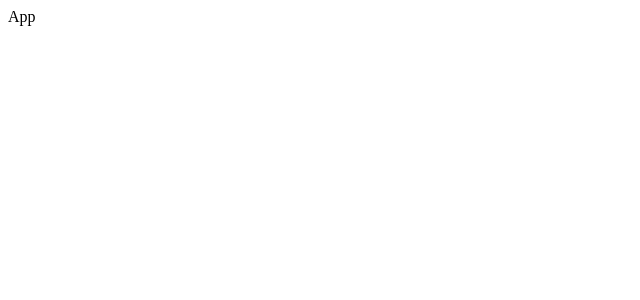
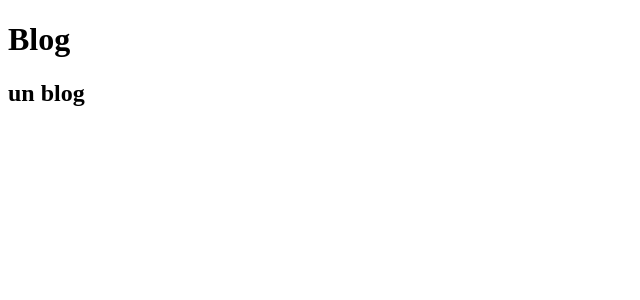
Before and after one commit to pitrouille/Projet-blog, a React (Create React App) app: page /test in a window 1280 px wide. Shown: the top 300 px of the page, without its empty margins (0-640 px from the left). Built offline with nearby package versions, Linux system fonts and the light colour scheme.

Commit message:
Ajout des routes

```diff
--- a/package.json
+++ b/package.json
@@ -8,6 +8,7 @@
     "@testing-library/user-event": "^13.5.0",
     "react": "^18.2.0",
     "react-dom": "^18.2.0",
+    "react-router-dom": "^6.22.3",
     "react-scripts": "5.0.1",
     "web-vitals": "^2.1.4"
   },
--- a/src/App.js
+++ b/src/App.js
@@ -1,5 +1,14 @@
+import React from "react"
+import { RouterProvider } from "react-router-dom";
+import { router } from "./routing/routes"
+
+
 function App() {
-  return <>App</>;
+  return (
+
+    <RouterProvider router={router} />
+
+  );
 }
 
 export default App;
--- /dev/null
+++ b/src/components/BlogPost.js
@@ -0,0 +1,5 @@
+export default function BlogPost() {
+    return (
+    <h2>un blog</h2>
+    )
+}
--- /dev/null
+++ b/src/routing/BlogPage.js
@@ -0,0 +1,9 @@
+import BlogPost from "../components/BlogPost";
+
+export default function BlogPage(){
+    return(
+        <>
+            <BlogPost/>
+        </>
+    )
+}
--- /dev/null
+++ b/src/routing/ErrorPage.js
@@ -0,0 +1,7 @@
+export default function ErrorPage() {
+    return (
+      <>
+        <h1>Page 404</h1>
+      </>
+    );
+  }
--- a/src/routing/HomePage.js
+++ b/src/routing/HomePage.js
@@ -1,4 +1,5 @@
 import { useEffect } from 'react';
+import { Link } from "react-router-dom";
 
 function HomePage() {
   useEffect(() => {
@@ -12,6 +13,7 @@ function HomePage() {
     <>
       <h1>Blog posts</h1>
       <p>...</p>
+      <Link to="/test">Click</Link>
     </>
   );
 }
--- /dev/null
+++ b/src/routing/Layout.js
@@ -0,0 +1,10 @@
+import { Outlet } from "react-router-dom";
+
+export default function Layout() {
+    return(
+        <>
+            <h1>Blog</h1>
+            <Outlet/>
+        </>
+    )
+}
--- /dev/null
+++ b/src/routing/routes.js
@@ -0,0 +1,24 @@
+import { createBrowserRouter } from "react-router-dom";
+import Layout from "./Layout";
+import HomePage from "./HomePage";
+import BlogPage from "./BlogPage";
+import ErrorPage from "./ErrorPage";
+
+export const router = createBrowserRouter([
+    {
+        path: "/",
+        element: <Layout />,
+        errorElement: <ErrorPage/>,
+        children:[
+            {
+                path: "",
+                element: <HomePage/>,
+            },
+            {
+                path: ":id",
+                element: <BlogPage/>
+
+            }
+        ]
+    }
+])
```
Also changed, not shown: 1 other file (tests, documents, lock files or other folders).
